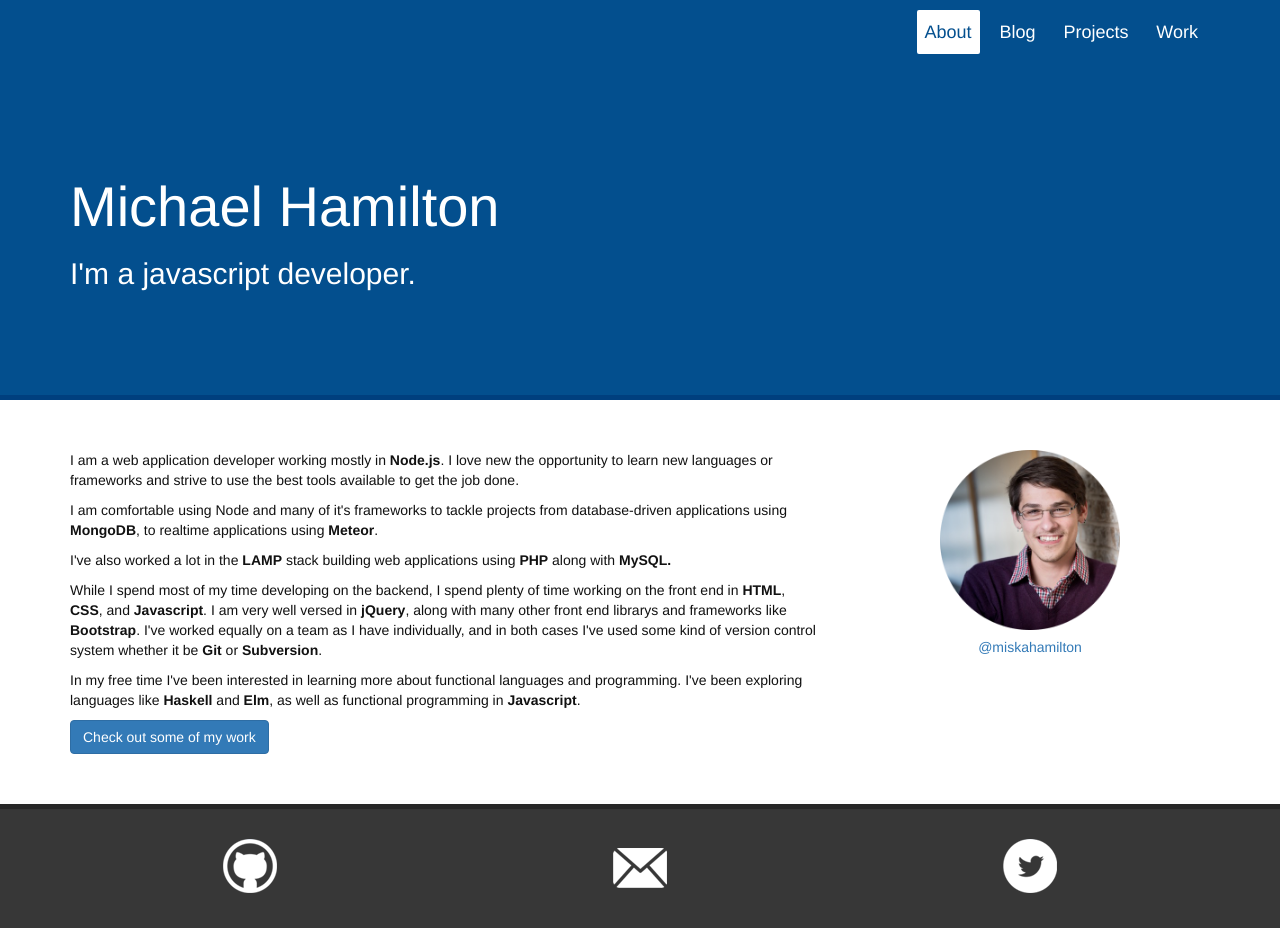
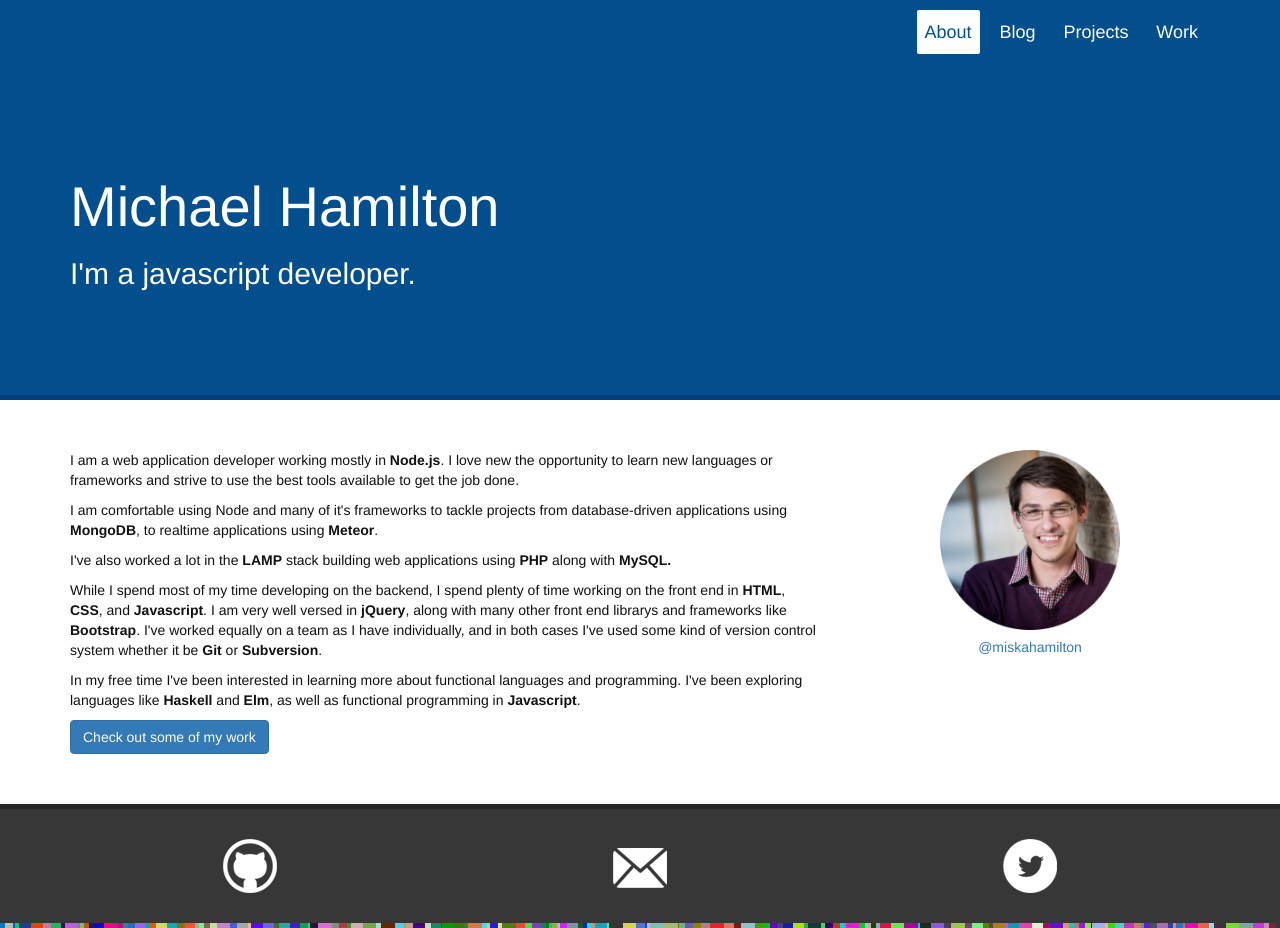
Before and after one commit to michael-hamilton/miska, a Jekyll site: the page built from index.html, in a window 1280 px wide. Built offline with Jekyll 4.4.1, drawn with Linux system fonts in a browser that asks for light colours.

```diff
--- a/_includes/footer.html
+++ b/_includes/footer.html
@@ -21,3 +21,4 @@
 
 <script src="{{ site.baseurl }}/bower_components/jquery/dist/jquery.min.js"></script>
 <script src="{{ site.baseurl }}/bower_components/bootstrap-sass/assets/javascripts/bootstrap.min.js"></script>
+<script src="{{ site.baseurl }}/assets/js/site.js"></script>
--- /dev/null
+++ b/assets/js/site.js
@@ -0,0 +1,37 @@
+//generates a ribbon with random colors.  height and width must be a CSS appropriate value
+//height: String, width: String, amount: Integer
+function ribbon(height, width, amount){
+
+	//default parameters
+	height = height || "100%";
+	width = width || "5px";
+	amount = amount || 500;
+
+	//returns a randomly generated hex color code.  prefix is prepended to the returned string
+	//prefix: String
+	function randColor(prefix){
+		//if no prefix is provided, set it to be '#'
+		prefix = prefix || "#";
+
+		//array of hex values, declare color variable with initial value of prefix
+		var values = [0,1,2,3,4,5,6,7,8,9,'a','b','c','d','e','f'],
+			color = prefix;
+
+		//generates the hex string and appends each hex value to color
+		for(var i = 0; i<6; i++){
+			color += values[Math.floor(Math.random() * (15))];
+		}
+
+		return color;
+	}
+
+	//applies default styles to .ribbon container
+	$('.ribbon').css({"width": "100%", "height": height, "overflow": "hidden"});
+
+	//fills .ribbon container with .square divs that are styled and randomly colored
+	for(var i = 0; i < amount; i++){
+		$('.ribbon').append('<div class="square" style="float:left; height:'+height+'; width:'+Math.floor(Math.random() * (15))+'px; background-color:'+randColor()+'"></div>');
+	}
+}
+
+$(document).ready(ribbon("5px", "10px", 300));
```
